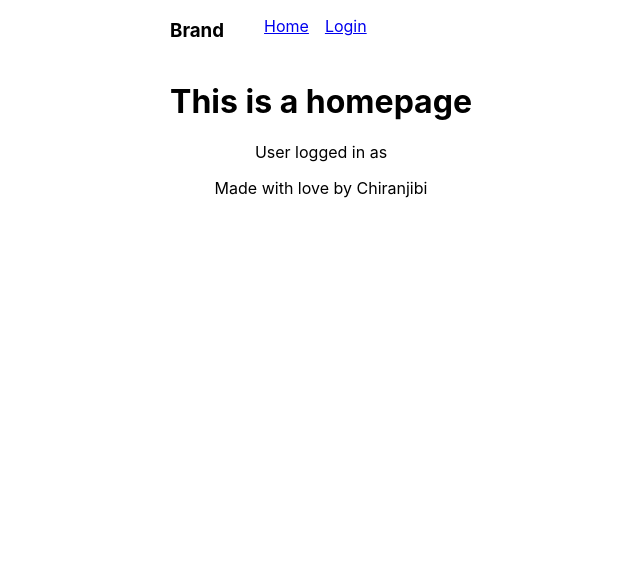
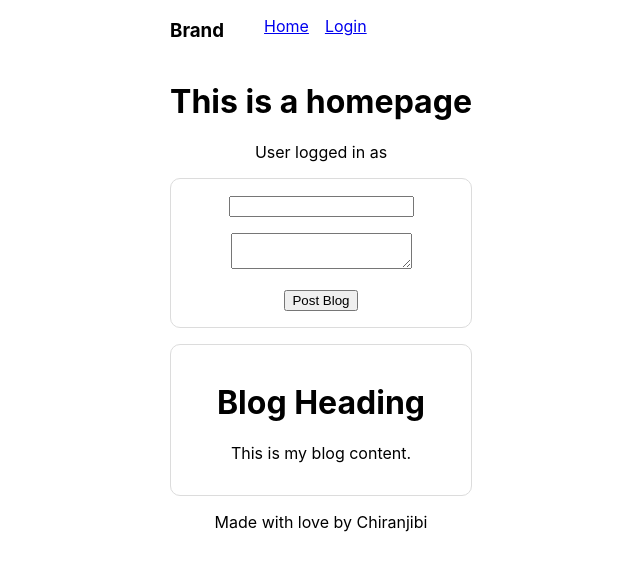
Before and after one commit to chiranz/react_tutorials, a React (Create React App) app: page / in a window 1280 px wide. Shown: the top 570 px of the page, without its empty margins (319-959 px from the left). Built offline with nearby package versions, Linux system fonts and the light colour scheme.

Commit message:
Create new blog and display it

```diff
--- /dev/null
+++ b/src/ReactRouting/components/Blog.jsx
@@ -0,0 +1,10 @@
+import React from "react";
+
+export default function Blog({ heading, content }) {
+  return (
+    <div className="card">
+      <h1>{heading}</h1>
+      <p>{content}</p>
+    </div>
+  );
+}
--- a/src/ReactRouting/BlogPage.jsx
+++ b/src/ReactRouting/components/BlogPage.jsx
@@ -1,5 +1,5 @@
 import React from "react";
-import { BlogContext } from "./context/BlogContext";
+import { BlogContext } from "../context/BlogContext";
 
 export default function BlogPage() {
   const blogId = 1;
--- /dev/null
+++ b/src/ReactRouting/components/CreateBlog.jsx
@@ -0,0 +1,36 @@
+import React from "react";
+
+export default function CreateBlog({ handleCreate }) {
+  const [blog, setBlog] = React.useState({ heading: "", content: "" });
+  const handleChange = (e) => {
+    setBlog({ ...blog, [e.target.name]: e.target.value });
+  };
+  const handlePost = () => {
+    console.log("Posting....");
+    handleCreate(blog);
+    setBlog({});
+  };
+  return (
+    <div className="card">
+      <div>
+        <input
+          type="text"
+          value={blog.heading || ""}
+          onChange={handleChange}
+          name="heading"
+          className="inputfield"
+        />
+      </div>
+      <div>
+        <textarea
+          className="inputfield"
+          type="text"
+          value={blog.content || ""}
+          onChange={handleChange}
+          name="content"
+        />
+      </div>
+      <button onClick={handlePost}>Post Blog</button>
+    </div>
+  );
+}
--- a/src/ReactRouting/components/Home.jsx
+++ b/src/ReactRouting/components/Home.jsx
@@ -1,13 +1,30 @@
 import React from "react";
+import Blog from "./Blog";
 import { UserContext } from "../context/UserContext";
+import CreateBlog from "./CreateBlog";
 
 export default function Home() {
+  const [blogs, setBlogs] = React.useState([
+    {
+      heading: "Blog Heading",
+      content: "This is my blog content.",
+    },
+  ]);
   const { user } = React.useContext(UserContext);
+  const handleCreate = (blog) => {
+    setBlogs([blog, ...blogs]);
+  };
   return (
     <div>
       <h1>This is a homepage</h1>
 
       <p>User logged in as {user}</p>
+
+      <CreateBlog handleCreate={handleCreate} />
+
+      {blogs.map((blog, index) => (
+        <Blog key={index} heading={blog.heading} content={blog.content} />
+      ))}
     </div>
   );
 }
--- a/src/index.css
+++ b/src/index.css
@@ -15,3 +15,14 @@ code {
 * {
   box-sizing: border-box;
 }
+
+.card {
+  border: 1px solid gainsboro;
+  padding: 1rem;
+  border-radius: 10px;
+  margin-bottom: 1rem;
+}
+
+.inputfield {
+  margin-bottom: 1rem;
+}
```
